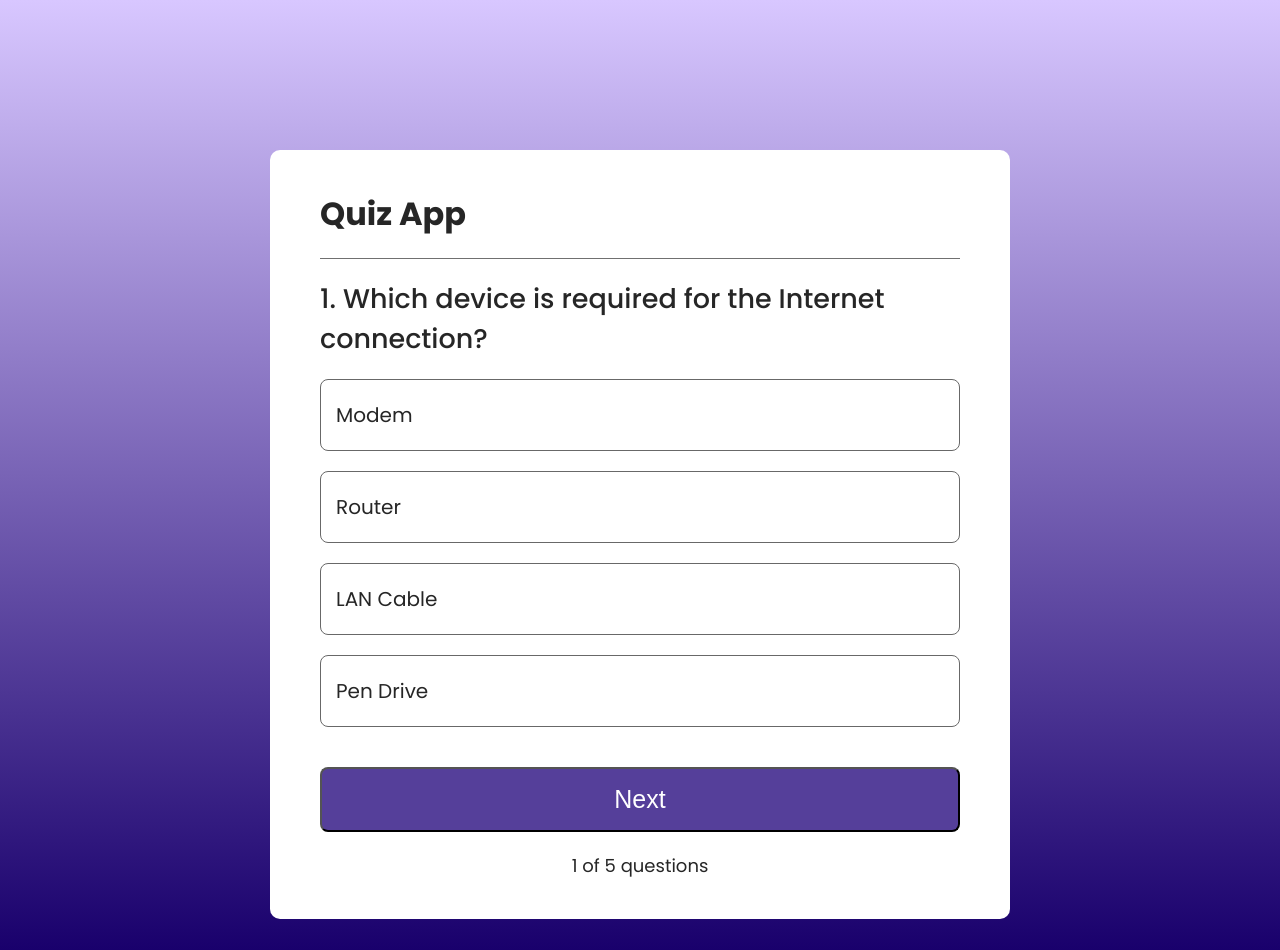
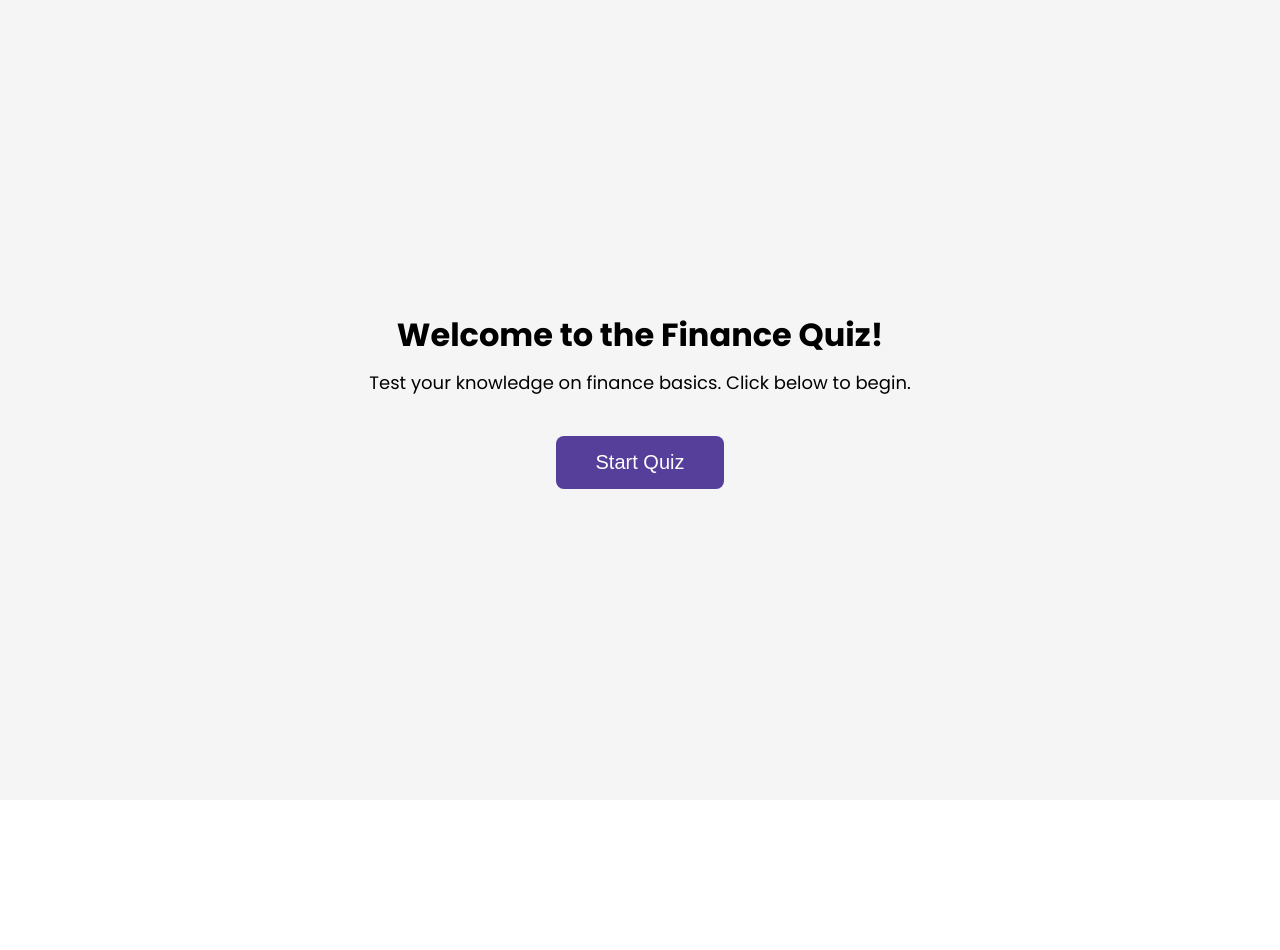
Before and after one commit to jiro0216/Quiz-App, a React (Vite) app in the folder finance-quiz-app/: page / in a window 1280 px wide. After the commit the page ends 800 px from the top, so only its background shows below. Built offline with nearby package versions, Linux system fonts and the light colour scheme.

Commit message:
Landing Page

```diff
--- /dev/null
+++ b/finance-quiz-app/src/App.css
@@ -0,0 +1,28 @@
+.landing {
+  display: flex;
+  flex-direction: column;
+  align-items: center;
+  justify-content: center;
+  height: 100vh;
+  background: #f5f5f5;
+}
+
+.landing h1 {
+  margin-bottom: 10px;
+}
+
+.landing p {
+  font-size: 18px;
+  margin-bottom: 20px;
+}
+
+.start-btn {
+  padding: 15px 40px;
+  font-size: 20px;
+  border-radius: 8px;
+  background: #553f9a;
+  color: #fff;
+  border: none;
+  cursor: pointer;
+  margin-top: 20px;
+}
--- a/finance-quiz-app/src/App.jsx
+++ b/finance-quiz-app/src/App.jsx
@@ -1,9 +1,23 @@
+import React, { useState } from 'react';
 import Quiz from './Components/Quiz';
+import './App.css';
 
 const App = () => {
+  const [start, setStart] = useState(false);
+
   return (
     <>
-    <Quiz />
+      {!start ? (
+        <div className="landing">
+          <h1>Welcome to the Finance Quiz!</h1>
+          <p>Test your knowledge on finance basics. Click below to begin.</p>
+          <button className="start-btn" onClick={() => setStart(true)}>
+            Start Quiz
+          </button>
+        </div>
+      ) : (
+        <Quiz  />
+      )}
     </>
   );
 };
--- a/finance-quiz-app/src/Components/Quiz.css
+++ b/finance-quiz-app/src/Components/Quiz.css
@@ -41,10 +41,19 @@ font-size: 20px;
 cursor: pointer;
 }
 
+.button-group {
+  display: flex;
+  gap: 16px;
+  justify-content: center;
+  margin-top: 20px;
+}
+
+
 .container button{
 
-margin:auto;
-width: 100%;
+margin:0;
+width: auto;
+min-width: 240px;
 height: 65px;
 background: #553f9a;
 color: #fff;
--- a/finance-quiz-app/src/Components/Quiz.jsx
+++ b/finance-quiz-app/src/Components/Quiz.jsx
@@ -2,38 +2,34 @@ import React, { useState, useRef } from 'react'
 import './Quiz.css'
 import { data } from '../assets/data'
 
-const Quiz = () => {
-    // State for current question index
-    const [index, setIndex] = React.useState(0)
-    const question = data[index]
-    // State for locking answer selection
-    let [lock, setLock] = useState(false);
-    // State for user score
-    let [score, setScore] = useState(0);
-    // State to show result screen
-    let [result, setResult] = useState(false);
+const Quiz = ({ goHome }) => {
+    const [index, setIndex] = useState(0)
+    const [lock, setLock] = useState(false)
+    const [score, setScore] = useState(0)
+    const [result, setResult] = useState(false)
+
+    // Get current question and questions array
+    const questions = data
+    const question = questions[index]
 
     // Refs for each option element
-    let Option1 = useRef(null);
-    let Option2 = useRef(null);
-    let Option3 = useRef(null);
-    let Option4 = useRef(null);
+    let Option1 = useRef(null)
+    let Option2 = useRef(null)
+    let Option3 = useRef(null)
+    let Option4 = useRef(null)
 
-    let option_array = [Option1, Option2, Option3, Option4];
+    let option_array = [Option1, Option2, Option3, Option4]
 
     // Handles answer selection and feedback
     const checkAnswer = (e, ans) => {
-        if (lock == false) {
-
+        if (!lock) {
             if (question.ans === ans) {
                 e.target.classList.add("correct")
-                setLock(true);
-                setScore(score + 1);
-
-            }
-            else {
+                setLock(true)
+                setScore(score + 1)
+            } else {
                 e.target.classList.add("wrong")
-                setLock(true);
+                setLock(true)
                 // Highlight correct answer
                 option_array[question.ans - 1].current.classList.add("correct")
             }
@@ -42,27 +38,34 @@ const Quiz = () => {
 
     // Moves to next question or shows result
     const next = () => {
-
-        if (lock === true) {
-            if (index === data.length - 1) {
-                setResult(true);
-                return 0;
+        if (lock) {
+            if (index === questions.length - 1) {
+                setResult(true)
+                return
             }
-            setIndex(index + 1);
-            setLock(false);
+            setIndex(index + 1)
+            setLock(false)
             // Remove feedback classes from options
             option_array.forEach(option => {
-                option.current.classList.remove("correct", "wrong");
-            });
+                option.current.classList.remove("correct", "wrong")
+            })
         }
+    }
+
+    // Navigates back to home
+    const home = () => {
+        goHome()
     }
 
     // Resets quiz to initial state
     const reset = () => {
-        setIndex(0);
-        setLock(false);
-        setScore(0);
-        setResult(false);
+        setIndex(0)
+        setLock(false)
+        setScore(0)
+        setResult(false)
+        option_array.forEach(option => {
+            option.current.classList.remove("correct", "wrong")
+        })
     }
 
     return (
@@ -70,25 +73,27 @@ const Quiz = () => {
             <h1>Quiz App</h1>
             <hr />
 
-            {result ? <></> : <>
+            {!result ? (
+                <>
                     <h2>{index + 1}. {question.question}</h2>
-
                     <ul>
                         <li ref={Option1} onClick={(e) => checkAnswer(e, 1)}>{question.option1}</li>
                         <li ref={Option2} onClick={(e) => checkAnswer(e, 2)}>{question.option2}</li>
                         <li ref={Option3} onClick={(e) => checkAnswer(e, 3)}>{question.option3}</li>
                         <li ref={Option4} onClick={(e) => checkAnswer(e, 4)}>{question.option4}</li>
                     </ul>
-
-                <button onClick={next} >Next</button>
-                <div className="index">{index + 1} of {data.length} questions</div>
-
-            </>}
-
-            {result ? <>
-                <h2>You Scored {score} out of {data.length}</h2>
-                <button onClick={reset}>Reset</button>
-            </> : <></>}
+                    <button onClick={next}>Next</button>
+                    <div className="index">{index + 1} of {questions.length} questions</div>
+                </>
+            ) : (
+                <>
+                    <h2>You Scored {score} out of {questions.length}</h2>
+                    <div className="button-group">
+                        <button onClick={reset}>Try again</button>
+                        <button onClick={home}>Home</button>
+                    </div>
+                </>
+            )}
         </div>
     )
 }
--- a/finance-quiz-app/src/assets/data.js
+++ b/finance-quiz-app/src/assets/data.js
@@ -1,4 +1,6 @@
+
 export const data = [
+
     {
       question: "Which device is required for the Internet connection?",
       option1: "Modem",
@@ -39,4 +41,6 @@ export const data = [
       option4: "Pen Drive",
       ans: 2,
     },
+
+
   ];
```
Lines whose indentation alone changed are shown as unchanged.
